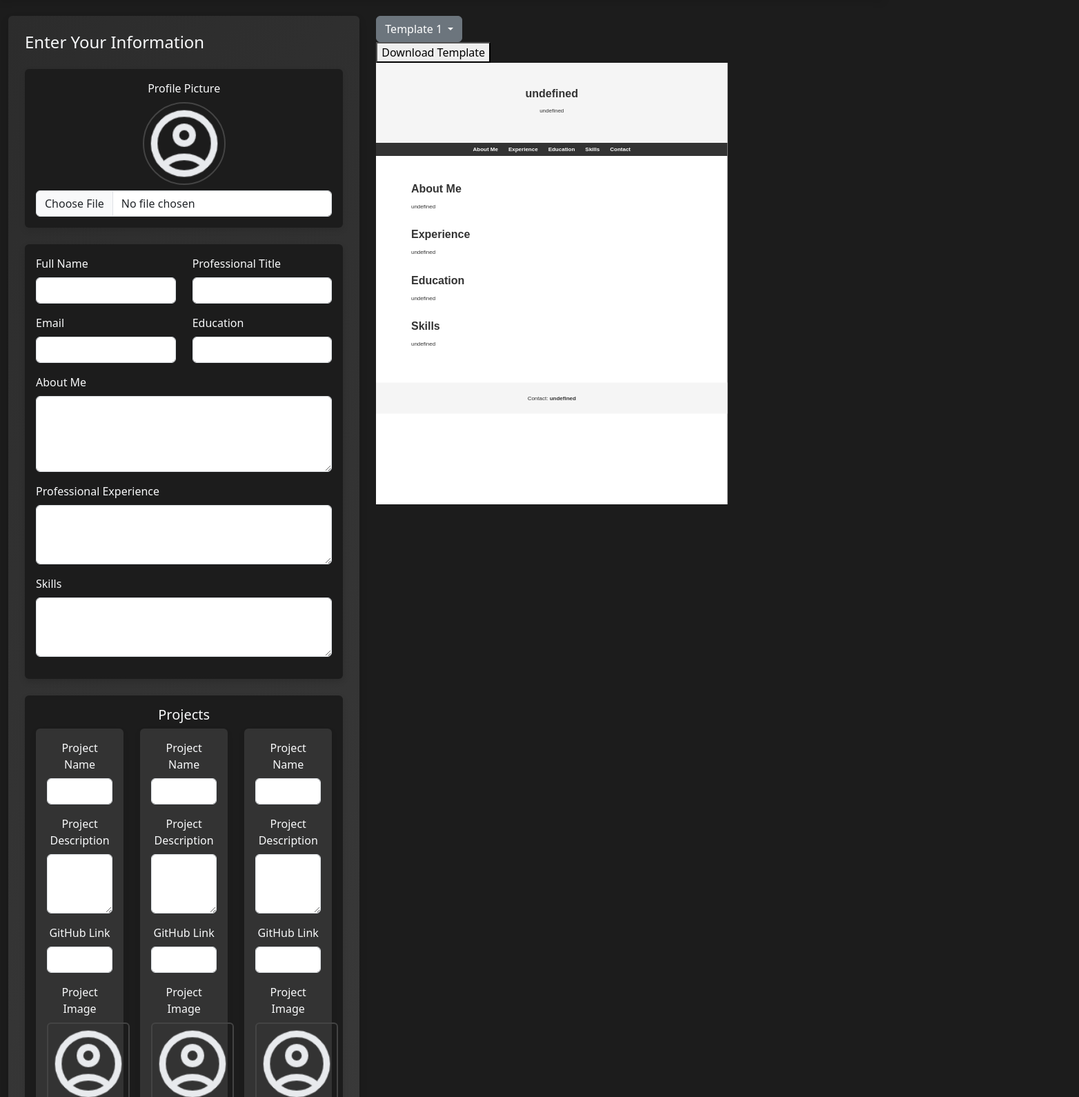
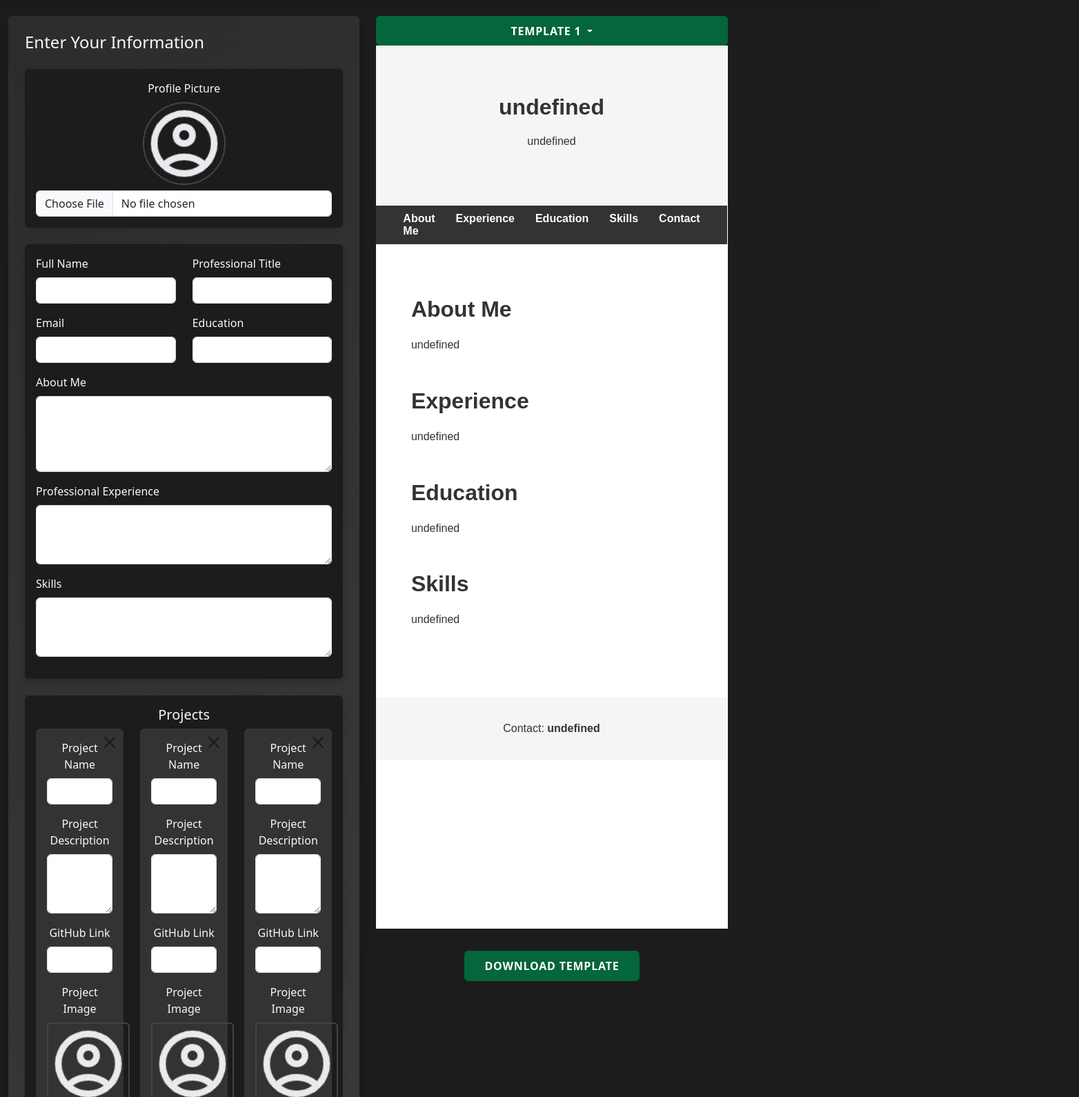
Before and after one commit to coms319/PortfolioTemplates, a plain HTML site: page Portfolio_Templates/index.html in a window 1280 px wide. Shown: the part 57-1647 px from the top of the page at 69% size, 1564 px wide, since content can reach past the window. Drawn offline with nearby package versions, Linux system fonts and the light colour scheme.

Commit message:
Improving the desing of the index page

```diff
--- a/Portfolio_Templates/index.css
+++ b/Portfolio_Templates/index.css
@@ -150,7 +150,7 @@ a:hover {
   color: #58a59c;
 }
 
-/* Center modal content */
+/* Welcome message */
 .modal-content {
   background-color: #343a40;
   color: #ffffff;
@@ -163,7 +163,6 @@ a:hover {
   text-align: center;
 }
 
-/* Modal header */
 .modal-header {
   border-bottom: none;
   justify-content: center;
@@ -195,10 +194,59 @@ a:hover {
 }
 
 .btn-primary {
-  background-color: #28a745;
-  border-color: #28a745;
+  background-color: #05653b;
+  border-color: #343a40;
 }
 
 .btn-primary:hover {
-  background-color: #218838;
+  background-color: #038030;
 }
+
+/* Dropdown and Template Section */
+.dropdown {
+  width: 100%;
+}
+
+.dropdown-toggle {
+  background-color: #05653b;
+  color: white;
+  border: none;
+  width: 100%;
+}
+
+.dropdown-toggle:hover {
+  background-color: #038030;
+  color: white;
+}
+
+.dropdown-menu {
+  width: 100%;
+}
+
+.template-preview-section {
+  display: flex;
+  flex-direction: column;
+  align-items: center;
+  gap: 20px;
+}
+
+iframe {
+  border: none;
+  width: 100%;
+  height: 70vh;
+  margin-bottom: 10px;
+}
+
+#downloadTemplate {
+  background-color: #05653b;
+  color: white;
+  border: none;
+  padding: 10px 20px;
+  margin-top: 10px;
+  align-self: center;
+}
+
+#downloadTemplate:hover {
+  background-color: #038030;
+  border-color: #1e7e34;
+}
--- a/Portfolio_Templates/index.html
+++ b/Portfolio_Templates/index.html
@@ -173,21 +173,37 @@
 
         <!-- Dynamic Preview -->
         <div class="col-md-5">
-          <div class="dropdown">
-            <button class="btn btn-secondary dropdown-toggle" type="button" id="dropdownMenuButton" data-bs-toggle="dropdown" aria-expanded="false">
+          <div class="dropdown w-100">
+            <button
+                    class="btn btn-dark-green w-100 dropdown-toggle"
+                    type="button" id="dropdownMenuButton"
+                    data-bs-toggle="dropdown"
+                    aria-expanded="false"
+            >
               Template 1
             </button>
-            <ul class="dropdown-menu" aria-labelledby="dropdownMenuButton">
+            <ul class="dropdown-menu w-100" aria-labelledby="dropdownMenuButton">
               <li><a class="dropdown-item template-download-item" href="#" data-key="1">Template 1</a></li>
               <li><a class="dropdown-item template-download-item" href="#" data-key="2">Template 2</a></li>
             </ul>
           </div>
-          <button id="downloadTemplate">Download Template</button>
-          <iframe id="templateFrame" src="templates/template1/index.html" width="200%" style="transform: scale(0.5); transform-origin: top left; height: 160vh; background-color: white"></iframe>
+
+
+          <iframe
+                  id="templateFrame"
+                  src="templates/template1/index.html"
+                  style="transform: scale(1); transform-origin: top left; height: 160vh; background-color: white"
+          ></iframe>
+
+          <div class="d-flex justify-content-center">
+
+            <button
+                    id="downloadTemplate"
+                    class="btn btn-dark-green mt-3 w-50"
+            >Download Template
+            </button>
+          </div>
         </div>
-
-      </div>
-    </div>
 
     <!-- Welcome Modal -->
     <div class="modal fade" id="welcomeModal" tabindex="-1" aria-labelledby="welcomeModalLabel" aria-hidden="true">
@@ -195,7 +211,6 @@
         <div class="modal-content text-center bg-dark text-light">
           <div class="modal-header">
             <h5 class="modal-title" id="welcomeModalLabel">Welcome</h5>
-            <button type="button" class="btn-close" data-bs-dismiss="modal" aria-label="Close"></button>
           </div>
           <div class="modal-body">
             <p id="welcomeMessageText"></p>
--- a/Portfolio_Templates/index.js
+++ b/Portfolio_Templates/index.js
@@ -14,14 +14,15 @@ document.getElementById("profile-pic").addEventListener("change", function () {
     }
 });
 
-// Add a new project
 function addProject() {
     projectCount += 1;
     const projectsContainer = document.getElementById("projects-container");
 
     const newProjectHTML = `
-        <div class="col-md-4 mb-4">
-            <div class="project-box p-3 bg-secondary rounded">
+        <div class="col-md-4 mb-4" id="project-box-${projectCount}">
+            <div class="project-box p-3 bg-secondary rounded position-relative">
+                <button type="button" class="btn-close position-absolute top-0 end-0 m-2" aria-label="Close" onclick="deleteProject(${projectCount})"></button>
+
                 <div class="mb-3">
                     <label for="project-name-${projectCount}" class="form-label">Project Name</label>
                     <input type="text" class="form-control portfolioInput project-name" id="project-name-${projectCount}" required oninput="updateProjectPreview(${projectCount})">
@@ -47,6 +48,12 @@ function addProject() {
 
     // Add the new project fields to the form
     projectsContainer.insertAdjacentHTML("beforeend", newProjectHTML);
+}
+
+// Function to delete a project
+function deleteProject(projectId) {
+    const projectBox = document.getElementById(`project-box-${projectId}`);
+    projectBox.remove();
 }
 
 // Add listeners to dynamically update user information preview
```
